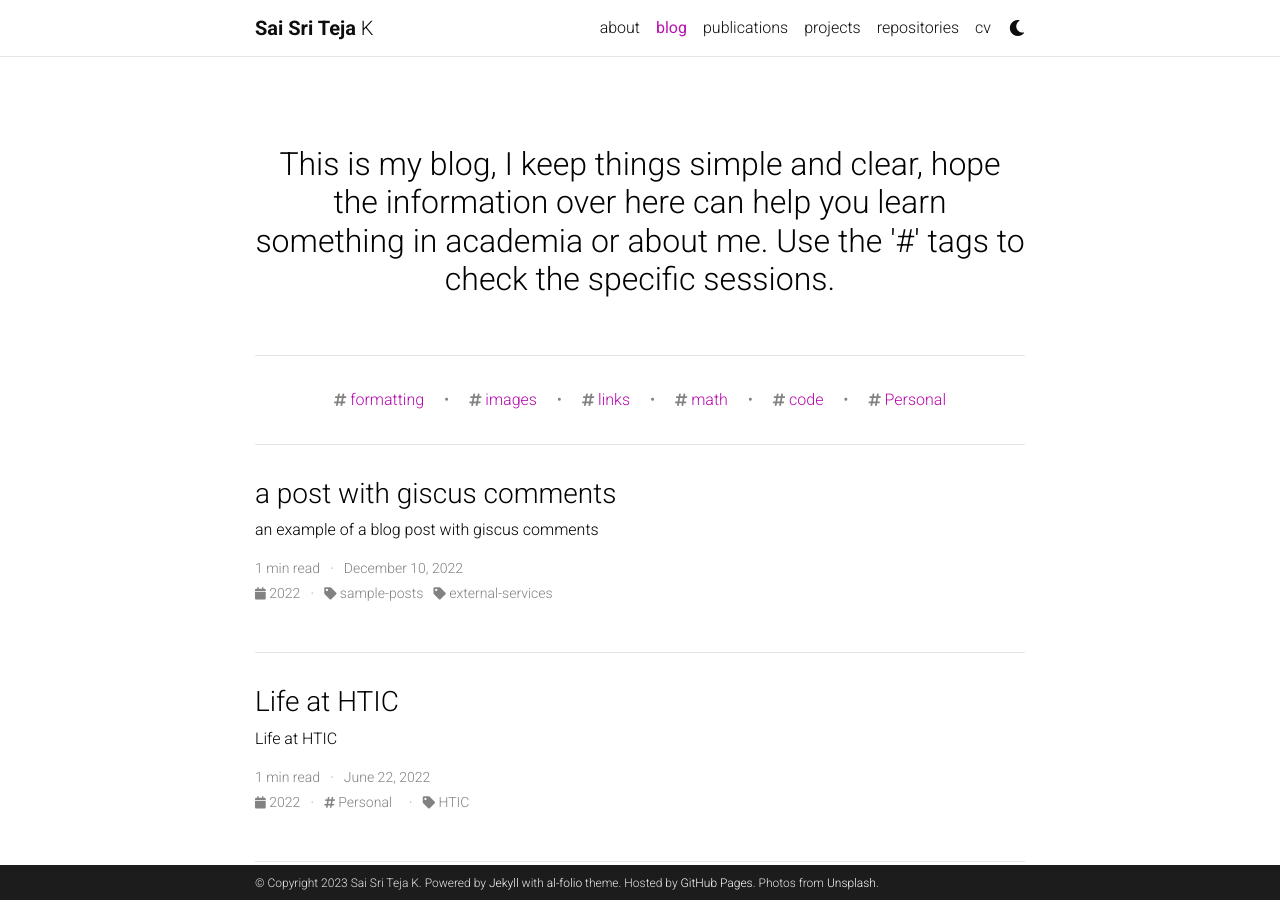
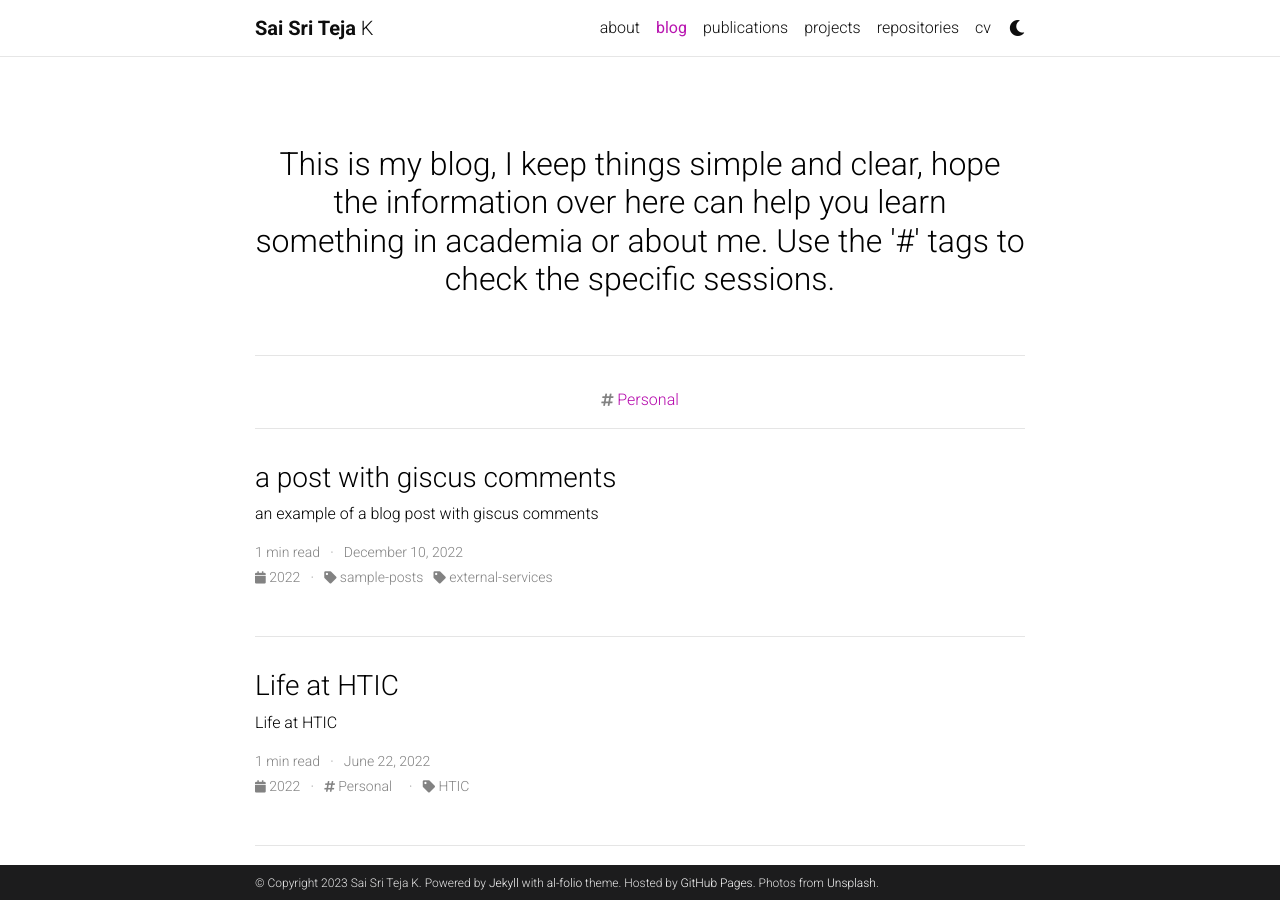
Before and after one commit to saisritejakuppa/saisritejakuppa.github.io, a Jekyll site: the page built from blog/index.html, in a window 1280 px wide and 900 px high. Built offline with Jekyll 4.4.1, drawn with Linux system fonts in a browser that asks for light colours; the list of posts is cut into pages by our own code; comment, search, counter and statistics services are not loaded; a style sheet for code colours, icons or effects is not loaded.

Commit message:
basic commit

```diff
--- a/_config.yml
+++ b/_config.yml
@@ -248,7 +248,9 @@ jekyll-archives:
     tag: '/blog/tag/:name/'
     category: '/blog/category/:name/'
 
-display_tags: ['formatting', 'images', 'links', 'math', 'code','Personal'] # this tags will be dispalyed on the front page of your blog
+# display_tags: ['formatting', 'images', 'links', 'math', 'code','Personal'] # this tags will be dispalyed on the front page of your blog
+
+display_tags: ['Personal']
 
 # -----------------------------------------------------------------------------
 # Jekyll Scholar
```
